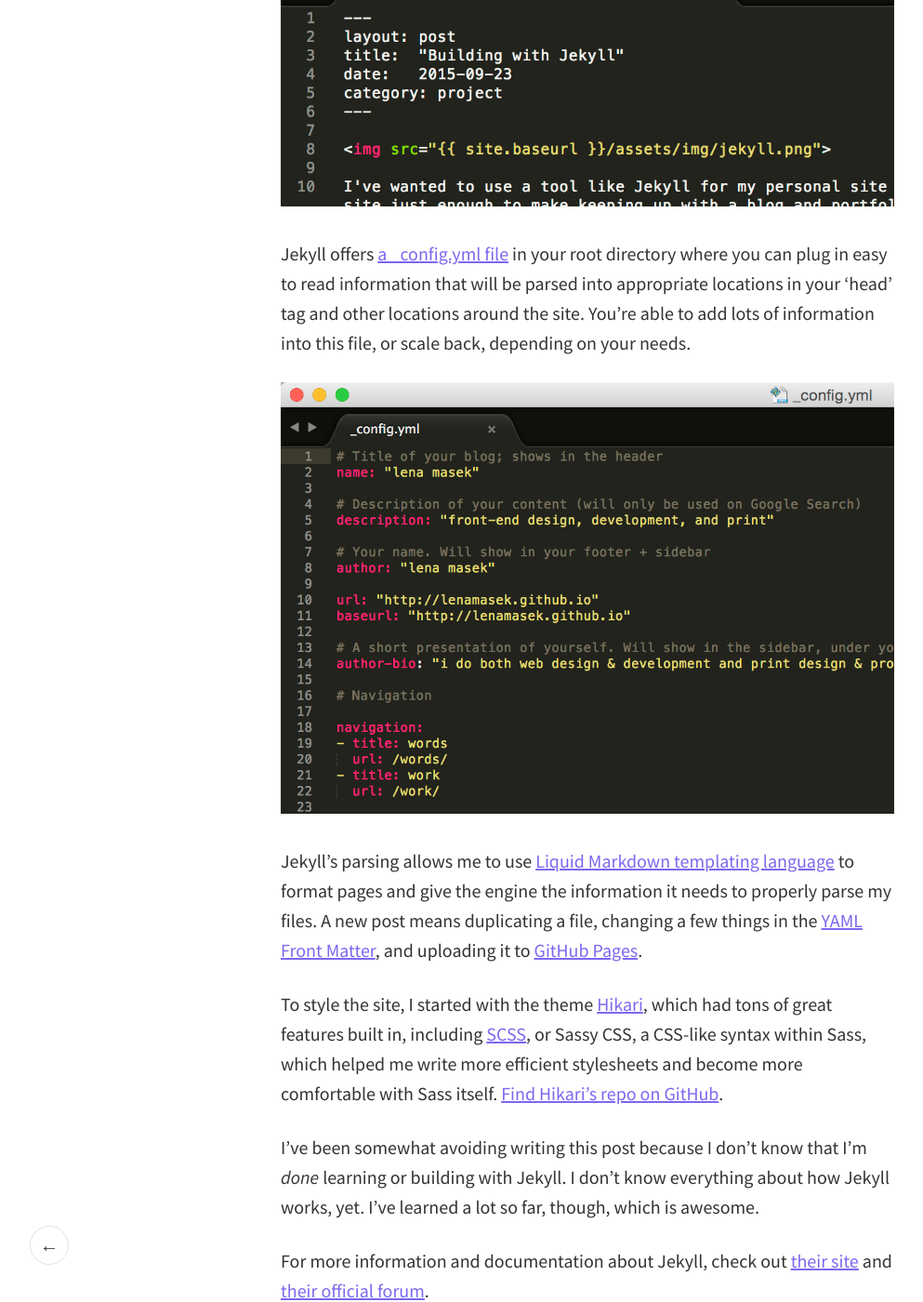
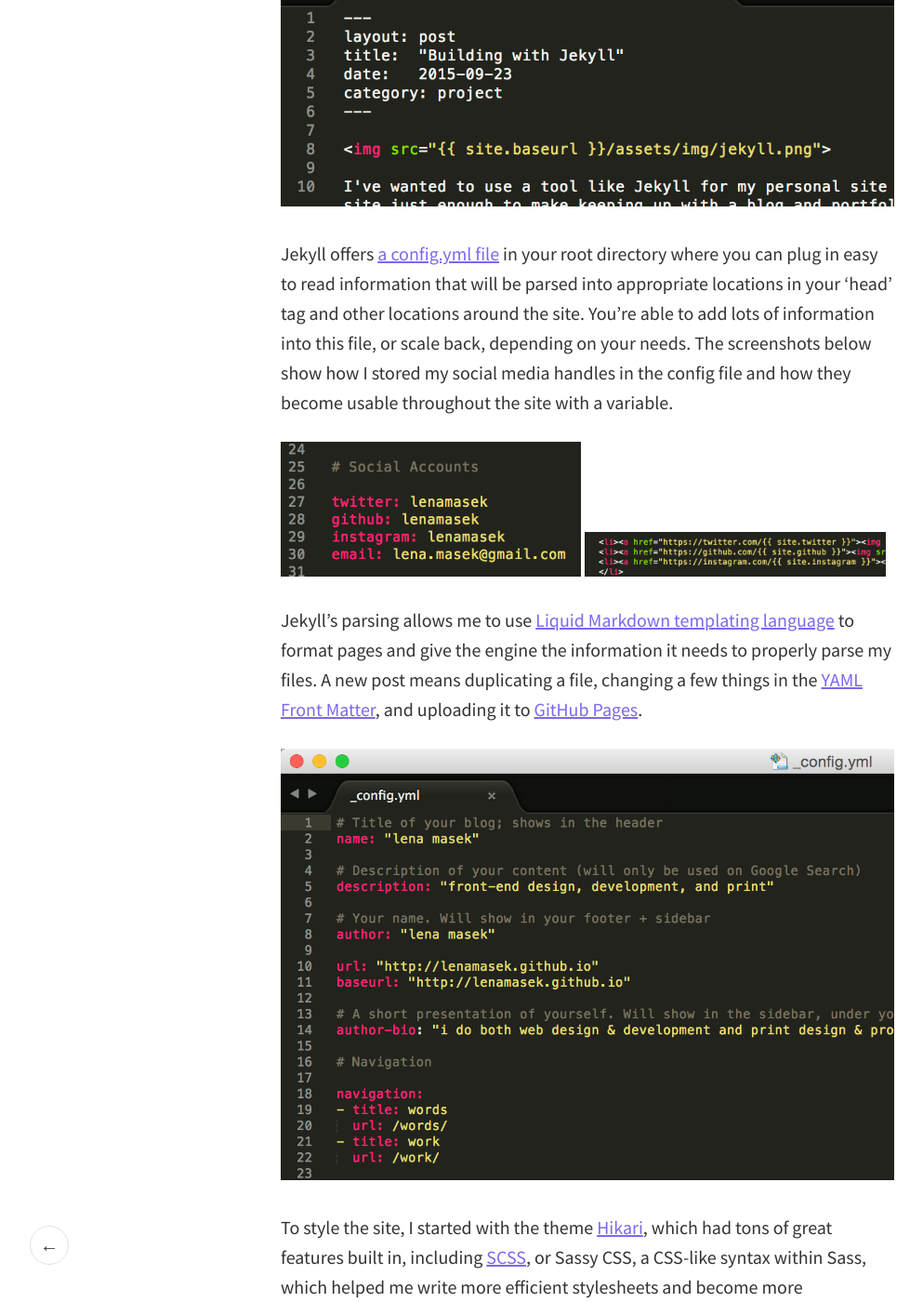
Before and after one commit to lenamasek/lenamasek.github.io, a Jekyll site: the page built from _posts/2015-09-23-building-with-jekyll.markdown, in a window 1280 px wide and 1400 px high, scrolled down 1803 px. Shown: the whole window at 93% size, without its empty margins (8-1001 px from the left). Built offline with Jekyll 4.4.1, drawn with Linux system fonts in a browser that asks for light colours; some of the changed text lies outside the part shown.

Commit message:
jeykll update

```diff
--- a/_layouts/default.html
+++ b/_layouts/default.html
@@ -80,7 +80,8 @@
       </main>
 
       <footer>
-        <small>Powered by Jekyll &amp; <a href="https://github.com/m3xm/hikari-for-Jekyll">hikari</a> - &copy; {{ site.author }}. You can email me at <a href="mailto:lena.masek@gmail.com">lena.masek at gmail</a></small>
+        <small>Powered by Jekyll &amp; <a href="https://github.com/m3xm/hikari-for-Jekyll">hikari</a> - &copy; {{ site.author }}.<br/>
+        You can email me at <a href="mailto:lena.masek@gmail.com">lena.masek at gmail</a></small>
       </footer>
 
     </div>
--- a/_posts/2015-09-23-building-with-jekyll.markdown
+++ b/_posts/2015-09-23-building-with-jekyll.markdown
@@ -19,11 +19,20 @@
 
 <img src="{{ site.baseurl }}/assets/img/jekyll-frontmatter.png">
 
-Jekyll offers [a _config.yml file](https://jekyllrb.com/docs/configuration/) in your root directory where you can plug in easy to read information that will be parsed into appropriate locations in your 'head' tag and other locations around the site. You're able to add lots of information into this file, or scale back, depending on your needs.
+Jekyll offers [a config.yml file](https://jekyllrb.com/docs/configuration/) in your root directory where you can plug in easy to read information that will be parsed into appropriate locations in your 'head' tag and other locations around the site. You're able to add lots of information into this file, or scale back, depending on your needs. The screenshots below show how I stored my social media handles in the config file and how they become usable throughout the site with a variable.
+
+<div class="span_3_of_6">
+<img src="{{ site.baseurl }}/assets/img/config.png">
+</div>
+
+<div class="span_3_of_6">
+<img src="{{ site.baseurl }}/assets/img/using-config.png">
+</div>
+
+
+Jekyll's parsing allows me to use [Liquid Markdown templating language](https://jekyllrb.com/docs/templates/) to format pages and give the engine the information it needs to properly parse my files. A new post means duplicating a file, changing a few things in the [YAML Front Matter](http://jekyllrb.com/docs/frontmatter/), and uploading it to [GitHub Pages](https://pages.github.com/).
 
 <img src="{{ site.baseurl }}/assets/img/jekyll-config-code.png">
-
-Jekyll's parsing allows me to use [Liquid Markdown templating language](https://jekyllrb.com/docs/templates/) to format pages and give the engine the information it needs to properly parse my files. A new post means duplicating a file, changing a few things in the [YAML Front Matter](http://jekyllrb.com/docs/frontmatter/), and uploading it to [GitHub Pages](https://pages.github.com/).
 
 To style the site, I started with the theme [Hikari](http://mx3m.github.io/hikari-for-jekyll/), which had tons of great features built in, including [SCSS](http://www.sitepoint.com/whats-difference-sass-scss/), or Sassy CSS, a CSS-like syntax within Sass, which helped me write more efficient stylesheets and become more comfortable with Sass itself. [Find Hikari's repo on GitHub](https://github.com/mx3m/hikari-for-Jekyll).
 
```
Also changed, not shown: assets/img/config.png (added), assets/img/using-config.png (added).
